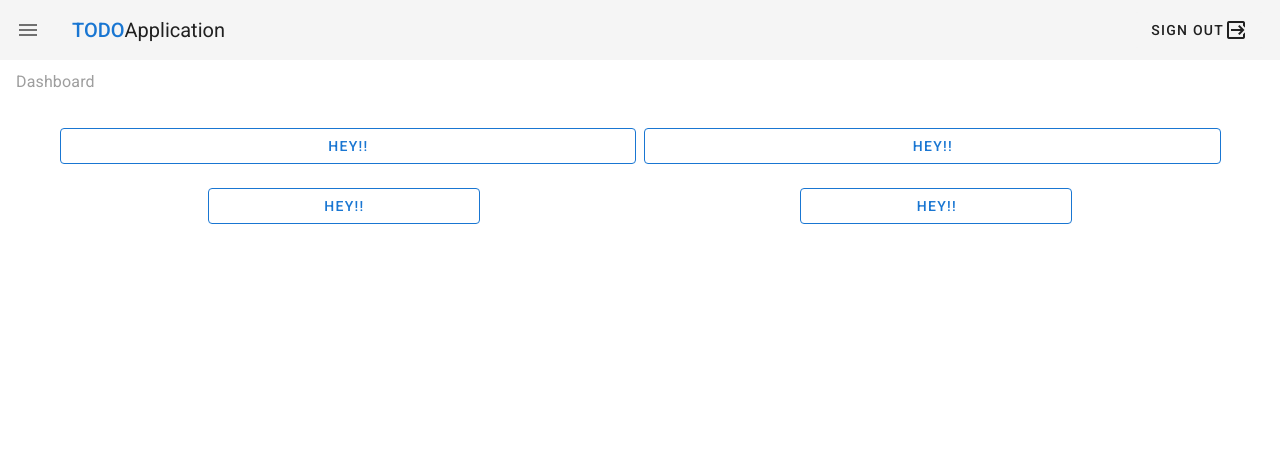
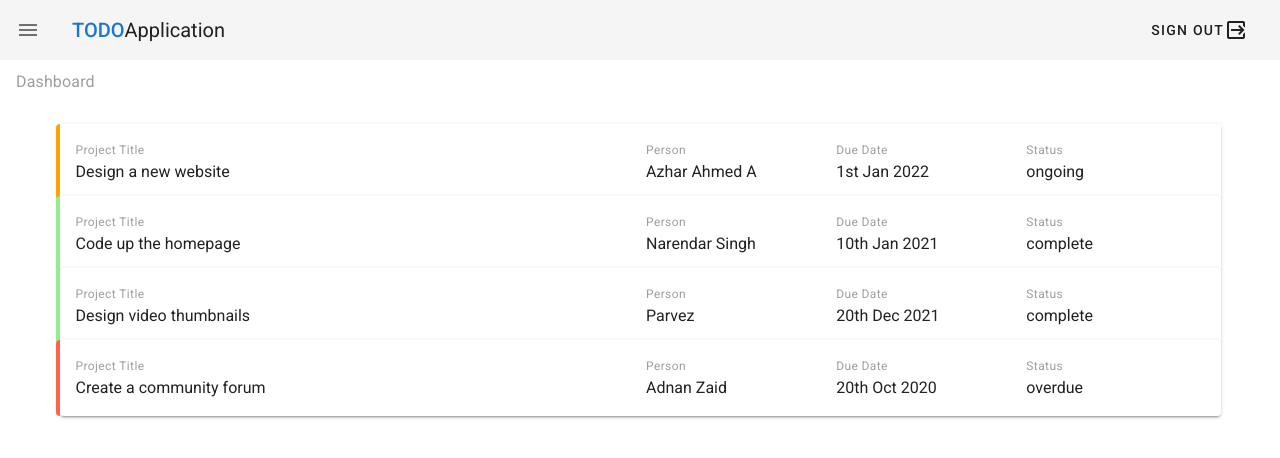
Before and after one commit to azharahmed-98/todo-app, a Vue app: page / in a window 1280 px wide. Shown: the top 458 px of the page. Built offline with nearby package versions, Linux system fonts and the light colour scheme.

Commit message:
creating the dashboard component using dummy data.

```diff
--- a/src/views/Dashboard.vue
+++ b/src/views/Dashboard.vue
@@ -2,22 +2,26 @@
   <div class="dashboard">
     <h1 class="subtitle-1 grey--text">Dashboard</h1>
     <v-container class="my-5">
-      <v-row dense>
-        <v-col cols="12" md="6">
-          <v-btn block color="primary" outlined>Hey!!</v-btn>
-        </v-col>
-        <v-col cols="12" md="6">
-          <v-btn block color="primary" outlined>Hey!!</v-btn>
-        </v-col>
-      </v-row>
-      <v-row justify-md="space-around">
-        <v-col cols="4" md="3">
-          <v-btn block color="primary" outlined>Hey!!</v-btn>
-        </v-col>
-        <v-col cols="4" md="3">
-          <v-btn block color="primary" outlined>Hey!!</v-btn>
-        </v-col>
-      </v-row>
+      <v-card v-for="(project, index) in projects" :key="index">
+        <v-row dense :class="`pa-3 project ${project.status}`">
+          <v-col cols="12" md="6">
+            <div class="caption grey--text">Project Title</div>
+            <div>{{ project.title }}</div>
+          </v-col>
+          <v-col cols="6" sm="4" md="2">
+            <div class="caption grey--text">Person</div>
+            <div>{{ project.person }}</div>
+          </v-col>
+          <v-col cols="6" sm="4" md="2">
+            <div class="caption grey--text">Due Date</div>
+            <div>{{ project.due }}</div>
+          </v-col>
+          <v-col cols="3" sm="4" md="2">
+            <div class="caption grey--text">Status</div>
+            <div>{{ project.status }}</div>
+          </v-col>
+        </v-row>
+      </v-card>
     </v-container>
   </div>
 </template>
@@ -25,8 +29,29 @@
 <script>
 export default {
   data() {
-    return {};
+    return {
+      projects: [
+        { title: 'Design a new website', person: 'Azhar Ahmed A', due: '1st Jan 2022', status: 'ongoing', content: 'Lorem ipsum dolor sit amet consectetur adipisicing elit. Sunt consequuntur eos eligendi illum minima adipisci deleniti, dicta mollitia enim explicabo fugiat quidem ducimus praesentium voluptates porro molestias non sequi animi!'},
+        { title: 'Code up the homepage', person: 'Narendar Singh', due: '10th Jan 2021', status: 'complete', content: 'Lorem ipsum dolor sit amet consectetur adipisicing elit. Sunt consequuntur eos eligendi illum minima adipisci deleniti, dicta mollitia enim explicabo fugiat quidem ducimus praesentium voluptates porro molestias non sequi animi!'},
+        { title: 'Design video thumbnails', person: 'Parvez', due: '20th Dec 2021', status: 'complete', content: 'Lorem ipsum dolor sit amet consectetur adipisicing elit. Sunt consequuntur eos eligendi illum minima adipisci deleniti, dicta mollitia enim explicabo fugiat quidem ducimus praesentium voluptates porro molestias non sequi animi!'},
+        { title: 'Create a community forum', person: 'Adnan Zaid', due: '20th Oct 2020', status: 'overdue', content: 'Lorem ipsum dolor sit amet consectetur adipisicing elit. Sunt consequuntur eos eligendi illum minima adipisci deleniti, dicta mollitia enim explicabo fugiat quidem ducimus praesentium voluptates porro molestias non sequi animi!'},
+      ]
+    };
   },
   methods: {},
 };
 </script>
+
+<style scoped>
+.project.complete {
+  border-left: 4px solid lightgreen;
+}
+
+.project.ongoing {
+  border-left: 4px solid orange;
+}
+
+.project.overdue {
+  border-left: 4px solid tomato;
+}
+</style>
```
